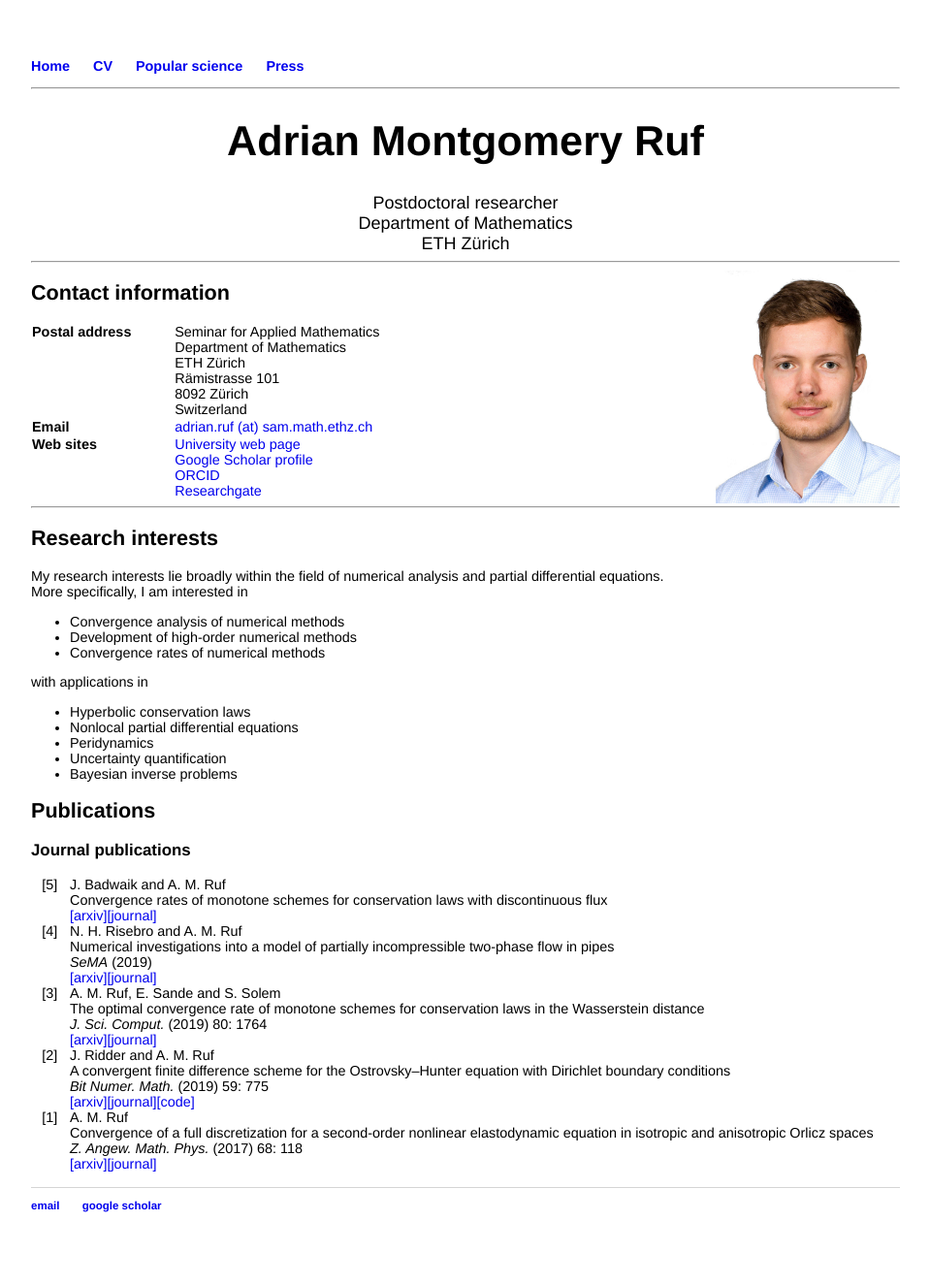
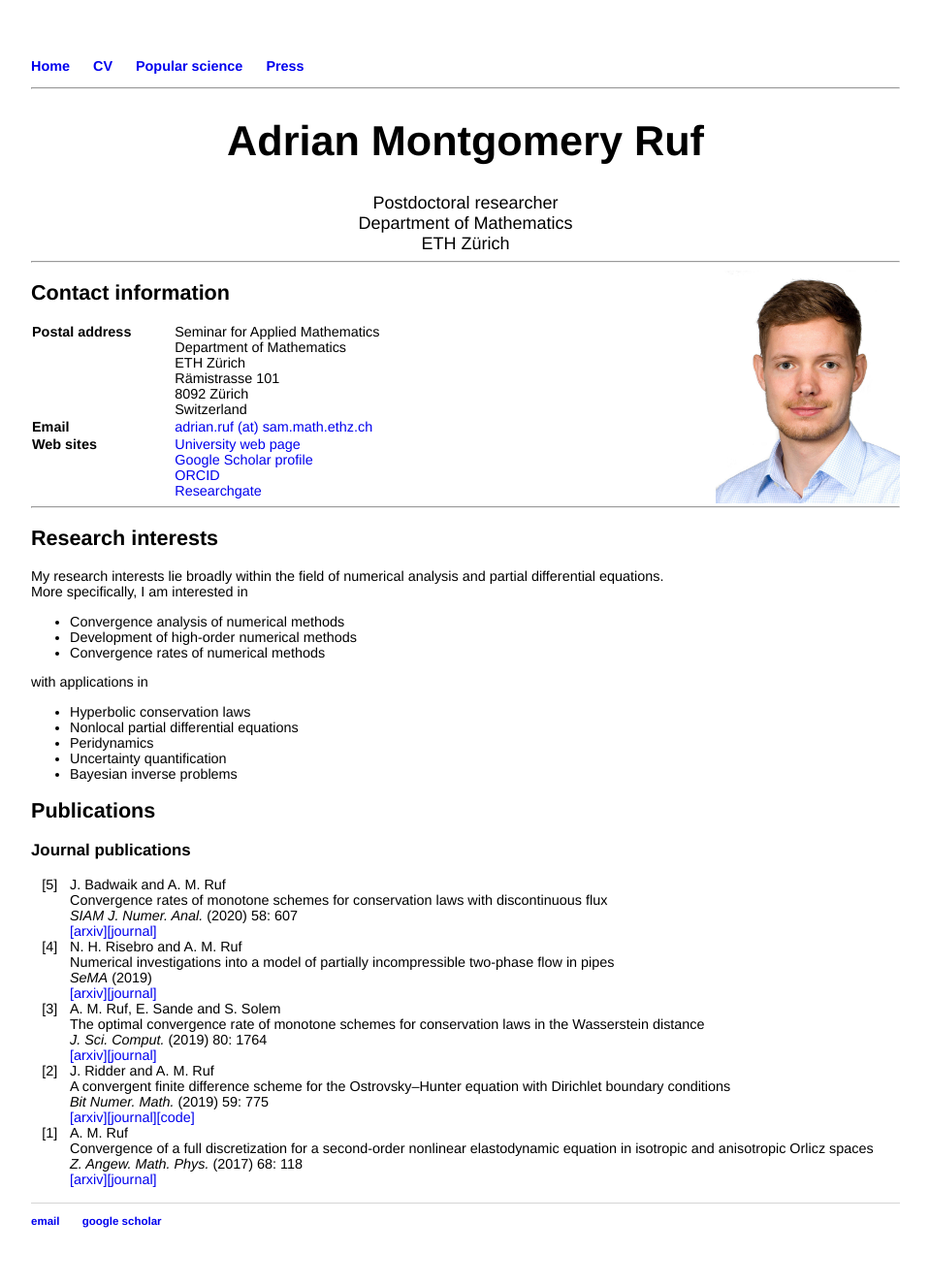
Before and after one commit to adrianmruf/adrianmruf.github.io, a Jekyll site: the page built from index.html, in a window 1280 px wide. Shown: the whole page at 97% size, without its empty margins (160-1119 px from the left). Built offline with Jekyll 4.4.1, drawn with Linux system fonts in a browser that asks for light colours.

Commit message:
Update index.html

```diff
--- a/index.html
+++ b/index.html
@@ -90,6 +90,7 @@ th {
 
 	<ol>
 	<li>J. Badwaik and A. M. Ruf<br>Convergence rates of monotone schemes for conservation laws with discontinuous flux<br>
+		<em>SIAM J. Numer. Anal.</em> (2020) 58: 607<br>
 		<a href="https://arxiv.org/abs/1908.08772">[arxiv]</a><a href="https://doi.org/10.1137/19M1283276">[journal]</a>
 		</li>
 	<li>N. H. Risebro and A. M. Ruf<br>Numerical investigations into a model of partially incompressible two-phase flow in pipes<br>
```
